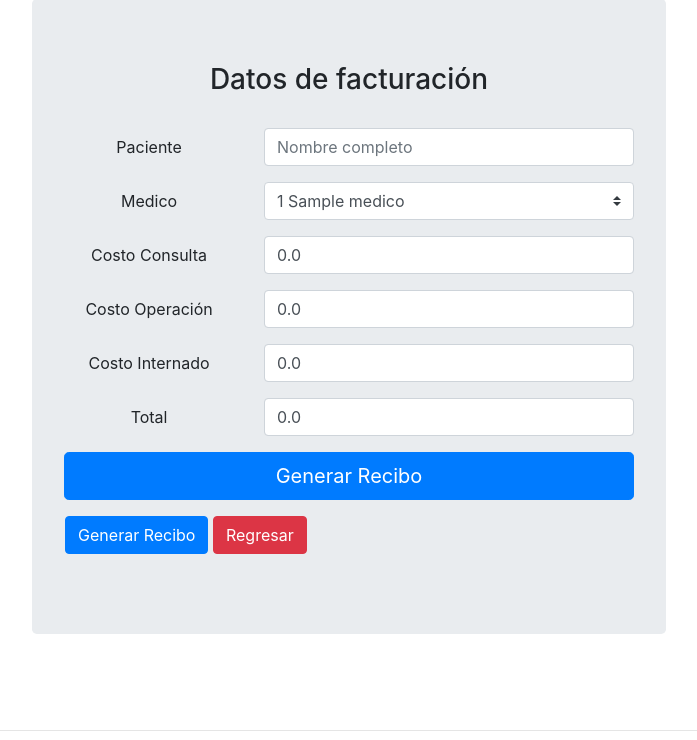
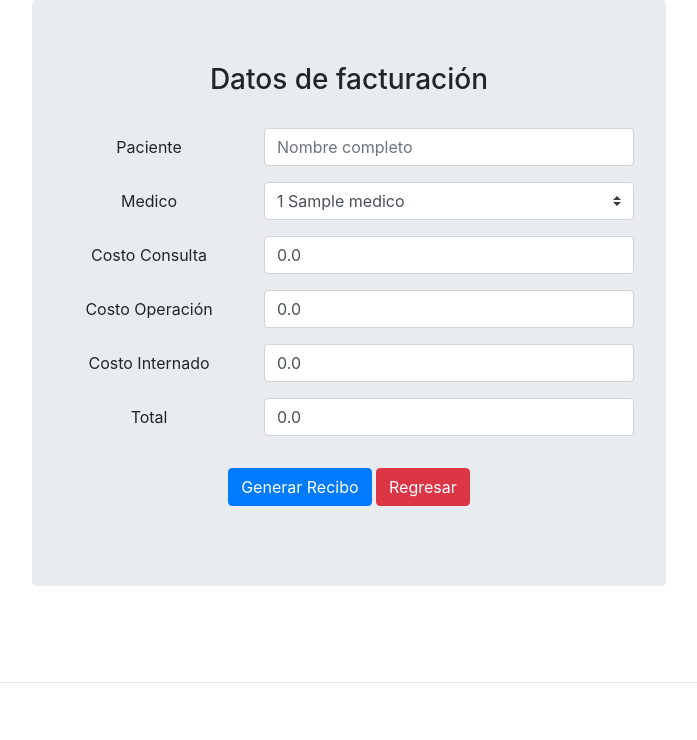
Before and after one commit to DennyAlexanderChM/PROYECTO2-IPC1, a Flask app: template templates/Enfermeras/facturar.html in a window 1280 px wide. Shown: the part 75-815 px from the top of the page, without its empty margins (291-988 px from the left). Run offline with Flask 2, Linux system fonts and the light colour scheme; the template is opened without the code that fills it: most values are stand-ins (such as "Sample title", 1, 10 or a date in 2020); some libraries are stand-ins or nearby versions.

Commit message:
Update facturar.html

```diff
--- a/templates/Enfermeras/facturar.html
+++ b/templates/Enfermeras/facturar.html
@@ -49,14 +49,12 @@
                                 <input type="text" id="total" tabindex="1" class="form-control" value="0.0" required>
                             </div>
                         </div>
-                        <button onclick="generarRecibo()" class=" btn btn-primary btn-lg btn-block">Generar Recibo
-                        </button>
+                        <div class="text-center p-3">
+                            <button onclick="generarRecibo()" class="btn btn-primary">Generar Recibo</button> <a
+                                href="/Enfermera/home/{{ usuario }}" type="button" class="btn btn-danger">Regresar<a>
+                        </div>
                     </div>
-                    <div class="text-center p-3">
-                        <button onclick="generarRecibo()" class="btn btn-primary">Generar Recibo
-                        </button> <a href="/Enfermera/home/{{ usuario }}" type="button"
-                            class="btn btn-danger">Regresar<a>
-                    </div>
+
                 </div>
             </div>
         </div>
```
